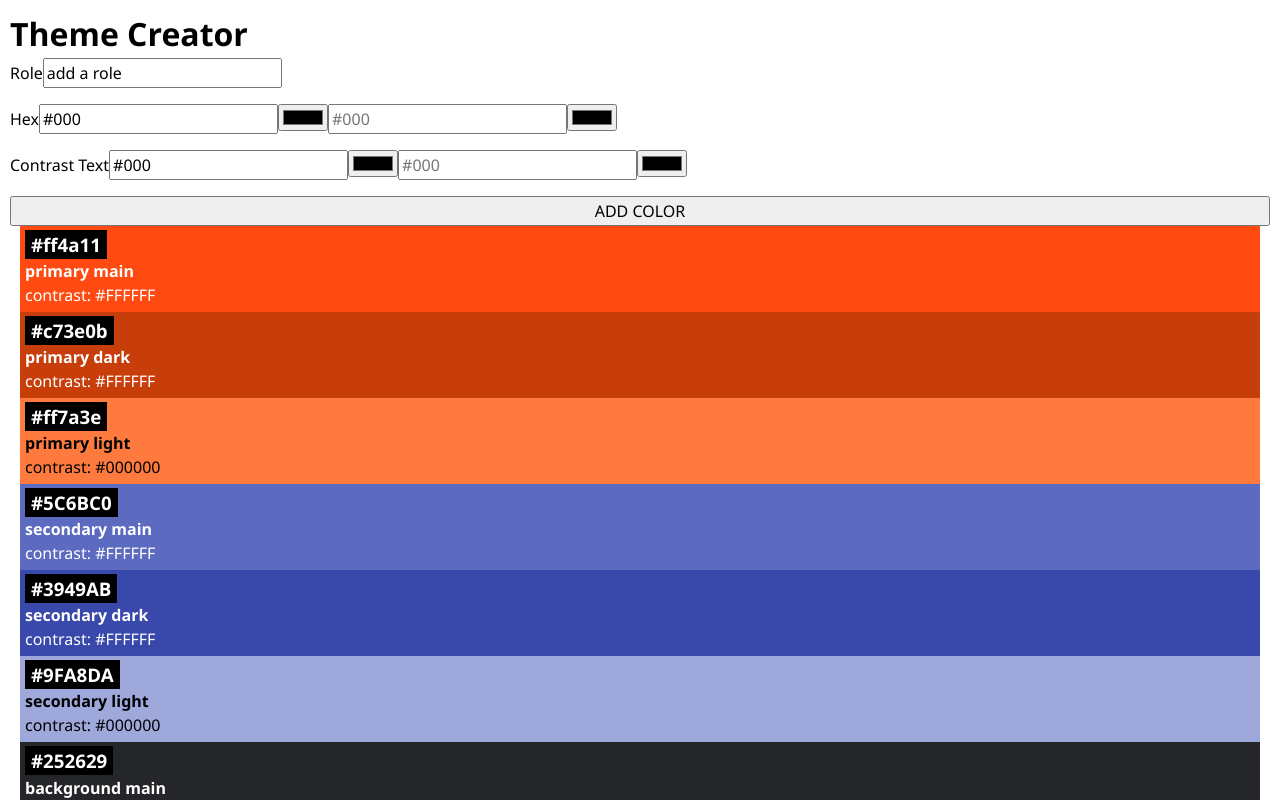
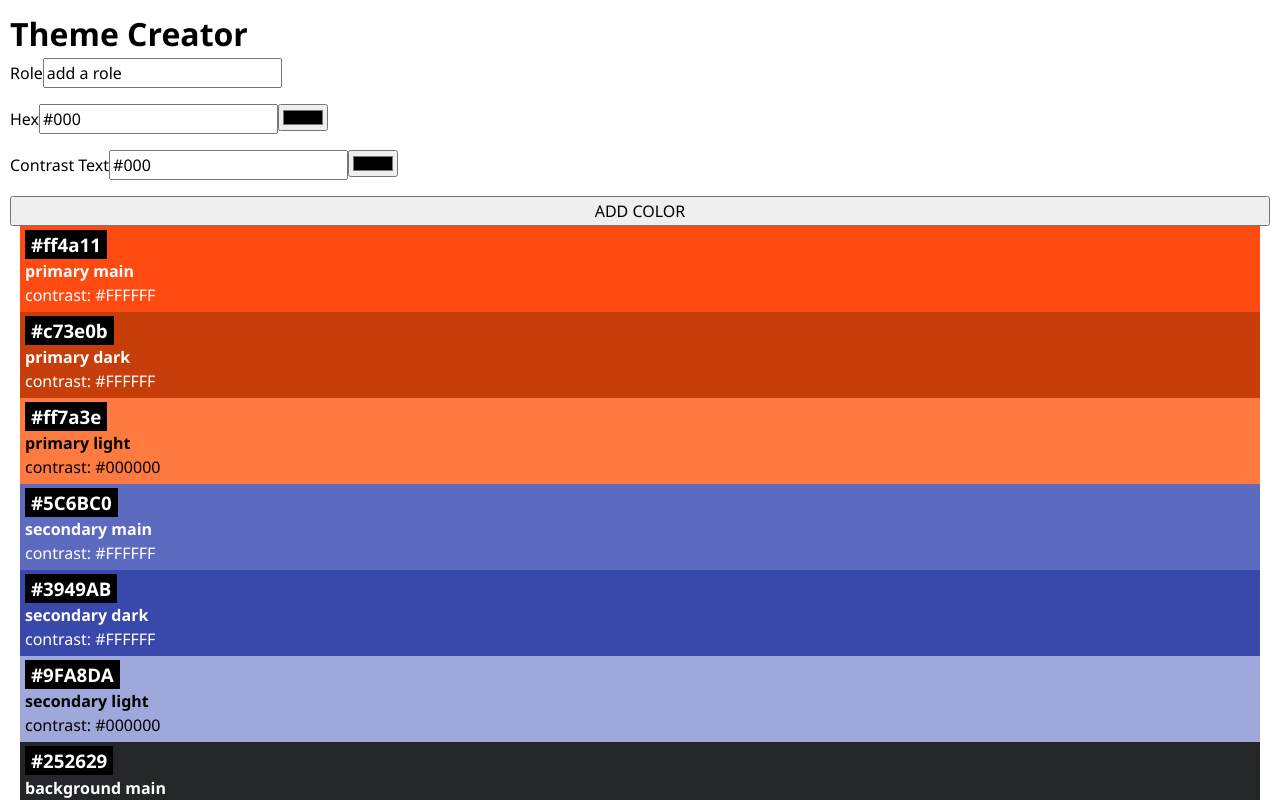
Before and after one commit to MarialeAlbrecht/project-4-theme-creator, a React (Vite) app: page / in a window 1280 px wide. Shown: the top 800 px of the page. Built offline with nearby package versions, Linux system fonts and the light colour scheme.

Commit message:
deleted additional fields of the form

```diff
--- a/src/Components/Color/Colorform.jsx
+++ b/src/Components/Color/Colorform.jsx
@@ -23,7 +23,6 @@ export default function ColorForm({
       <label>
         Hex
         <ColorInput id="hex" type="text" defaultValue={Formkeys.hex} />
-        <ColorInput id="hex" type="color" />
       </label>
       <label>
         Contrast Text
@@ -32,7 +31,6 @@ export default function ColorForm({
           type="text"
           defaultValue={Formkeys.contrastText}
         />
-        <ColorInput id="ContrasText" type="color" />
       </label>
 
       <button type="submit">ADD COLOR</button>
```
